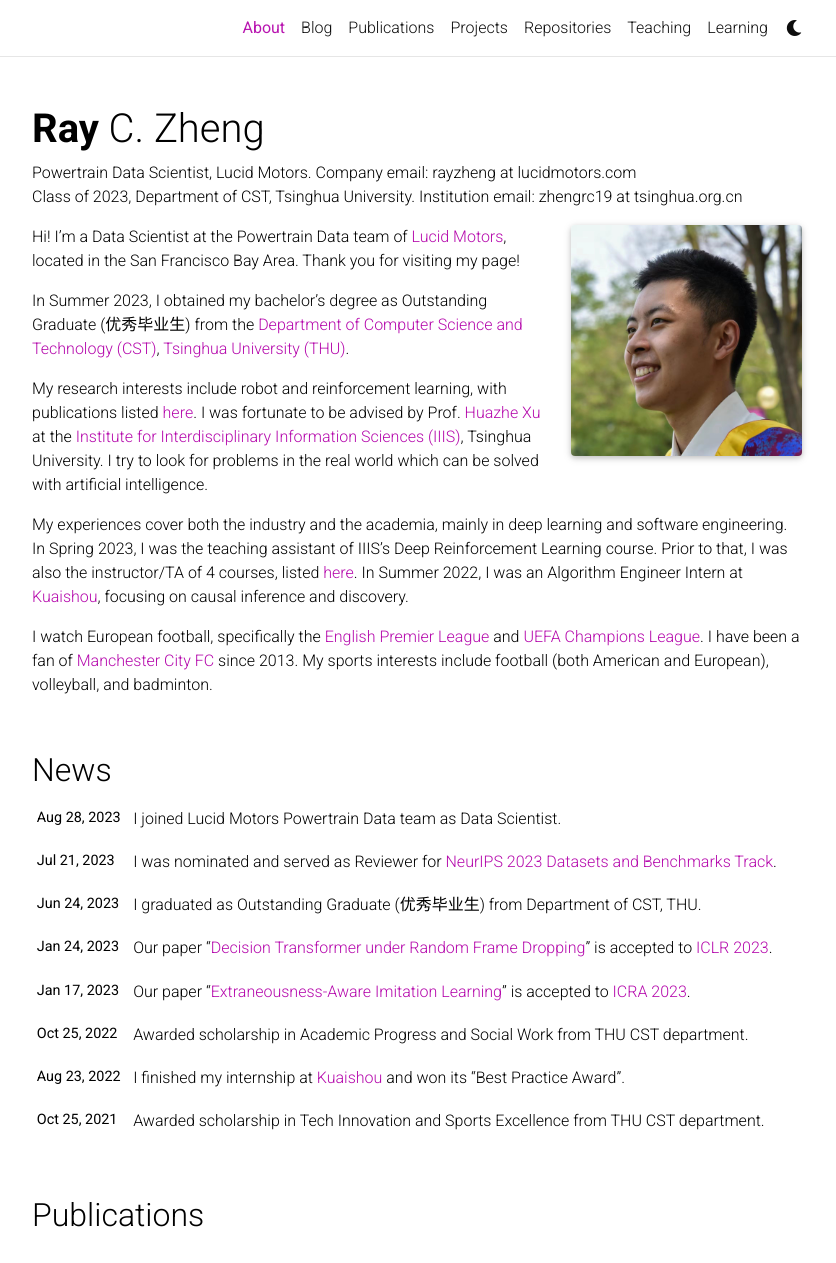
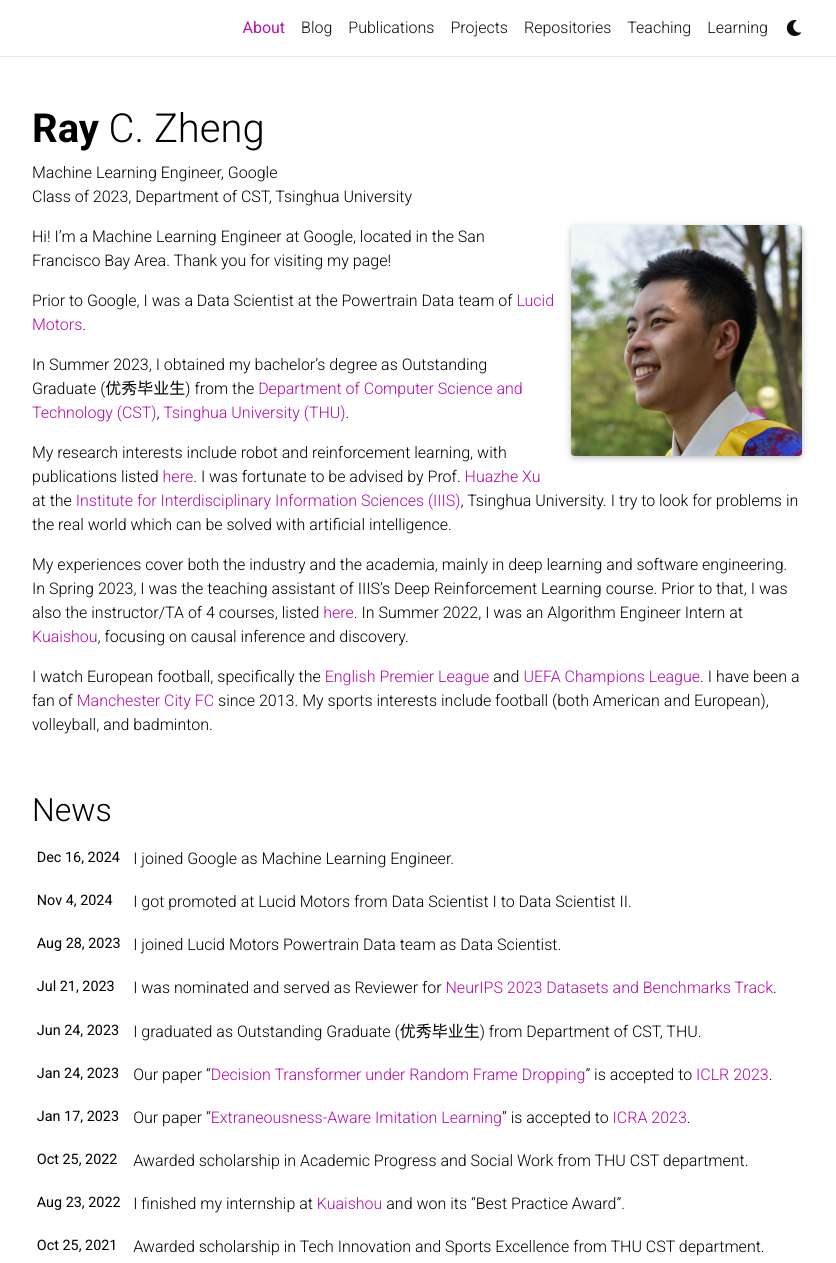
Before and after one commit to zhengrc19/zhengrc19.github.io, a Jekyll site: the page built from _pages/about.md, in a window 1280 px wide and 1400 px high, cut to the strip 0-1263 px from the top of the window. Shown: the whole strip, without its empty margins (223-1059 px from the left). Built offline with Jekyll 4.4.1, drawn with Linux system fonts in a browser that asks for light colours; full-size pictures stand in for the smaller copies a plugin makes; comment, search, counter and statistics services are not loaded; a style sheet for code colours, icons or effects is not loaded.

Commit message:
updated latest workplace

```diff
--- a/_pages/about.md
+++ b/_pages/about.md
@@ -3,7 +3,7 @@
 title: About
 permalink: /
 # subtitle: "<a href='https://www.cs.tsinghua.edu.cn/'>Department of CST</a>, <a href='https://www.tsinghua.edu.cn/'>Tsinghua University</a>. Institution email: zhengrc19 at mails.tsinghua.edu.cn"
-subtitle: "Powertrain Data Scientist, Lucid Motors. Company email: rayzheng at lucidmotors.com<br>Class of 2023, Department of CST, Tsinghua University. Institution email: zhengrc19 at tsinghua.org.cn"
+subtitle: "Machine Learning Engineer, Google<br>Class of 2023, Department of CST, Tsinghua University"
 
 profile:
   align: right
@@ -25,7 +25,9 @@
 
 Link to your social media connections, too. This theme is set up to use [Font Awesome icons](http://fortawesome.github.io/Font-Awesome/) and [Academicons](https://jpswalsh.github.io/academicons/), like the ones below. Add your Facebook, Twitter, LinkedIn, Google Scholar, or just disable all of them. -->
 
-Hi! I'm a Data Scientist at the Powertrain Data team of <a href='https://lucidmotors.com/'>Lucid Motors</a>, located in the San Francisco Bay Area. Thank you for visiting my page!
+Hi! I'm a Machine Learning Engineer at Google, located in the San Francisco Bay Area. Thank you for visiting my page!
+
+Prior to Google, I was a Data Scientist at the Powertrain Data team of <a href='https://lucidmotors.com/'>Lucid Motors</a>.
 
 In Summer 2023, I obtained my bachelor's degree as Outstanding Graduate (优秀毕业生) from the <a href='https://www.cs.tsinghua.edu.cn/'>Department of Computer Science and Technology (CST)</a>, <a href='https://www.tsinghua.edu.cn/'>Tsinghua University (THU)</a>.
 
```
Also changed, not shown: _news/20241104.md (added, +7 -0 lines), _news/20241216.md (added, +7 -0 lines).
